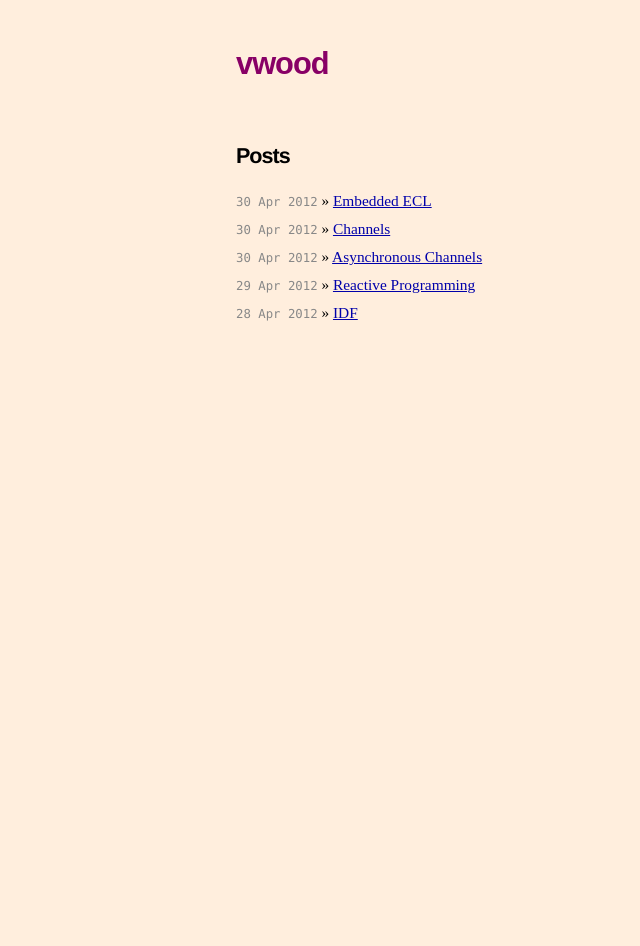
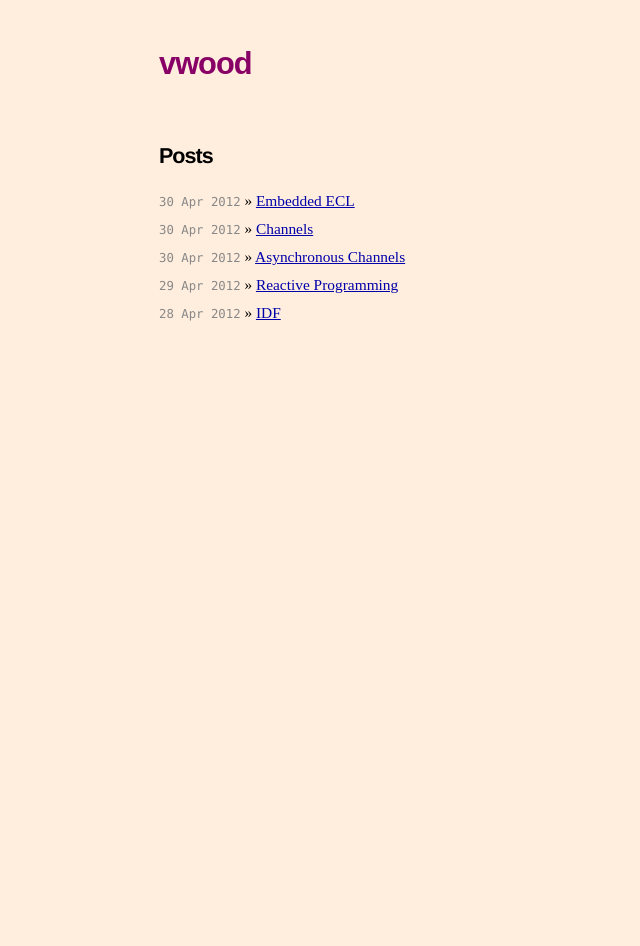
Before and after one commit to vwood/vwood.github.com, a Jekyll site: the page built from index.html, in a window 1280 px wide. Shown: the whole page, without its empty margins (96-736 px from the left). Built offline with Jekyll 4.4.1, drawn with Linux system fonts in a browser that asks for light colours; Markdown is read by kramdown in place of the engine named in the settings.

Commit message:
Widen block

```diff
--- a/css/style.css
+++ b/css/style.css
@@ -71,7 +71,7 @@
 .site {
     font-size: 110%;
     text-align: justify;
-    width: 40em;
+    width: 50em;
     margin: 3em auto 2em auto;
     line-height: 1.5em;
 }
```
